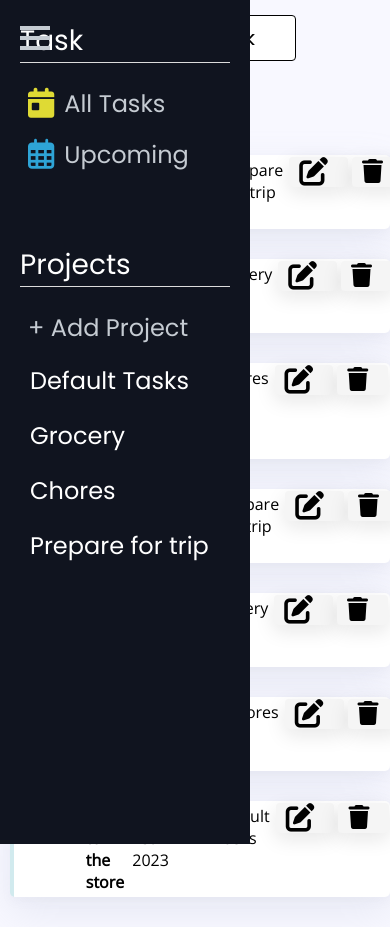
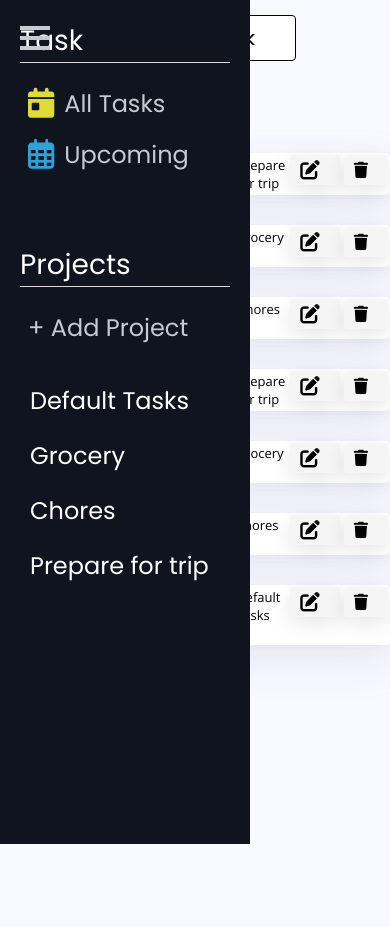
Before and after one commit to h4m24-a/todo-list, a website built with webpack: page dist/index.html in a window 390 px wide. Both pictures are taken after a click on the element 35 px from the left and 38 px from the top of the page. After the commit the page ends 844 px from the top, so only its background shows below. Built offline with nearby package versions, Linux system fonts and the light colour scheme; files that its build step writes are made by us from their sources.

Commit message:
refactored mobile responsive code  - fixed bugs

```diff
--- a/src/dom.js
+++ b/src/dom.js
@@ -622,6 +622,19 @@ hamburger.addEventListener("click", function() {
   }
 });
 
+function windowSize() {
+  if (window.innerWidth >= 768) {
+    navDiv.style.display = "block";
+    isNavDivVisible = true;
+  } else {
+    navDiv.style.display = "none";
+    isNavDivVisible = false;
+  }
+}
+
+// Call the function initially and add an event listener to update on window resize
+windowSize();
+window.addEventListener("resize", windowSize);
 
 content.appendChild(mainContent);
 content.appendChild(taskDiv)
--- a/src/style.css
+++ b/src/style.css
@@ -217,8 +217,8 @@ button[type="submit"]:hover {
   border: 1px solid #ccc;
   box-shadow: 0 2px 4px rgba(0, 0, 0, 0.2);
   padding: 20px;
-  max-width: 310px; /* Set the maximum width of the form */
-  width: 50%; /* Set the width of the form */
+  max-width: 310px;
+  width: 50%;
 }
 
 .project-form input,
@@ -360,6 +360,10 @@ i {
     margin-left: 250px;
   }
 
+  .navDiv {
+    display: block;
+  }
+
   .task-form {
     top: 20%;
     width: 30%;
@@ -397,6 +401,7 @@ i {
 
   .navDiv {
     width: 250px;
+    display: flex;
   }
 
   .task-item {
@@ -429,16 +434,6 @@ i {
 
   .navDiv {
     display: none;
-    flex-direction: column;
-    gap: 20px;
-    padding: 20px;
-    position: fixed;
-    left: 0;
-    top: 0;
-    bottom: 0;
-    width: 300px;
-    background-color: #10141f;
-
   }
 
   .navText {
@@ -513,15 +508,15 @@ i {
   }
 
   .task-item  h1, h2, p{
-    font-size: 16px;
-    padding: 4px;
-    width: 40%;
+    font-size: 13px;
+    padding: 3px;
+    width: 60%;
     height: 100%;
   }
 
 
   .edit-button, .remove-button {
-    font-size: 1.2rem;
+    font-size: 13px;
     height: 30px;
     outline: none;
     margin: 2px;
```
Also changed, not shown: dist/main.js.
